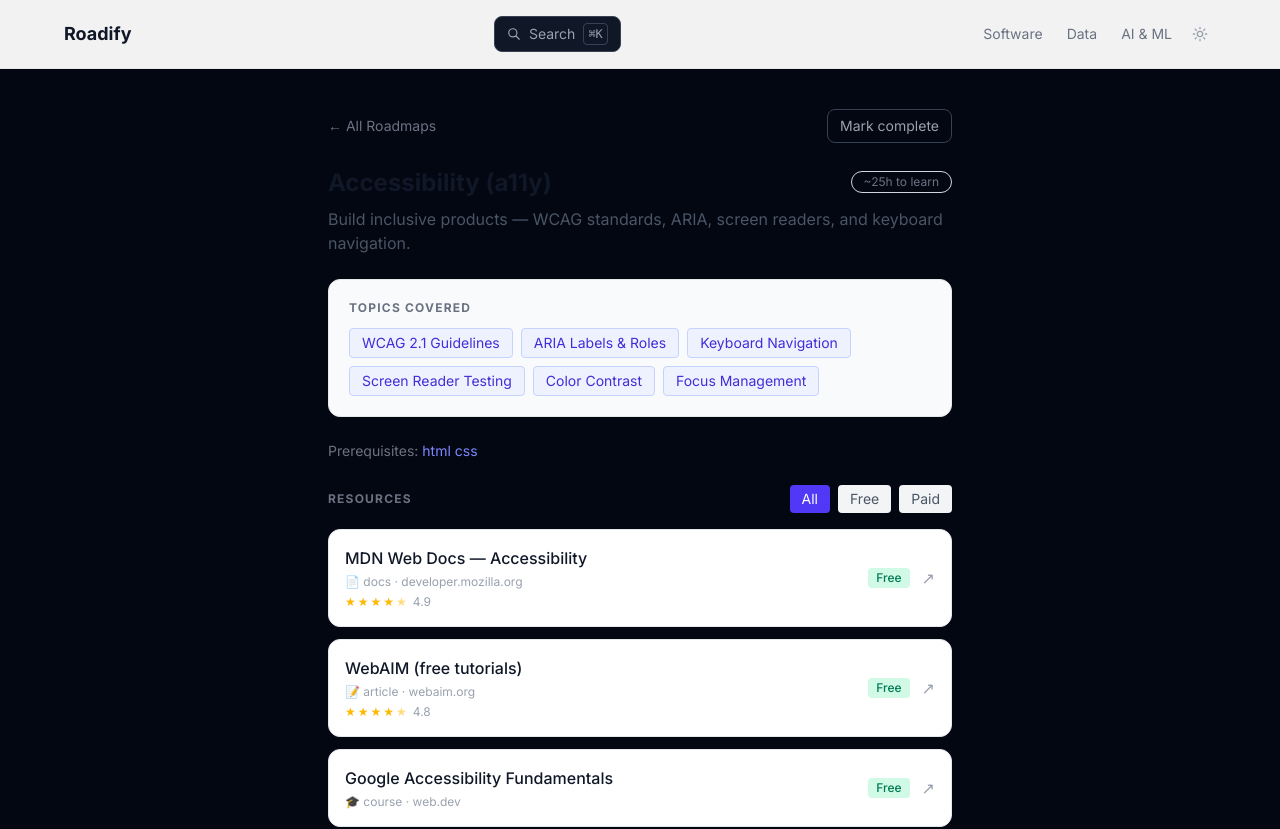
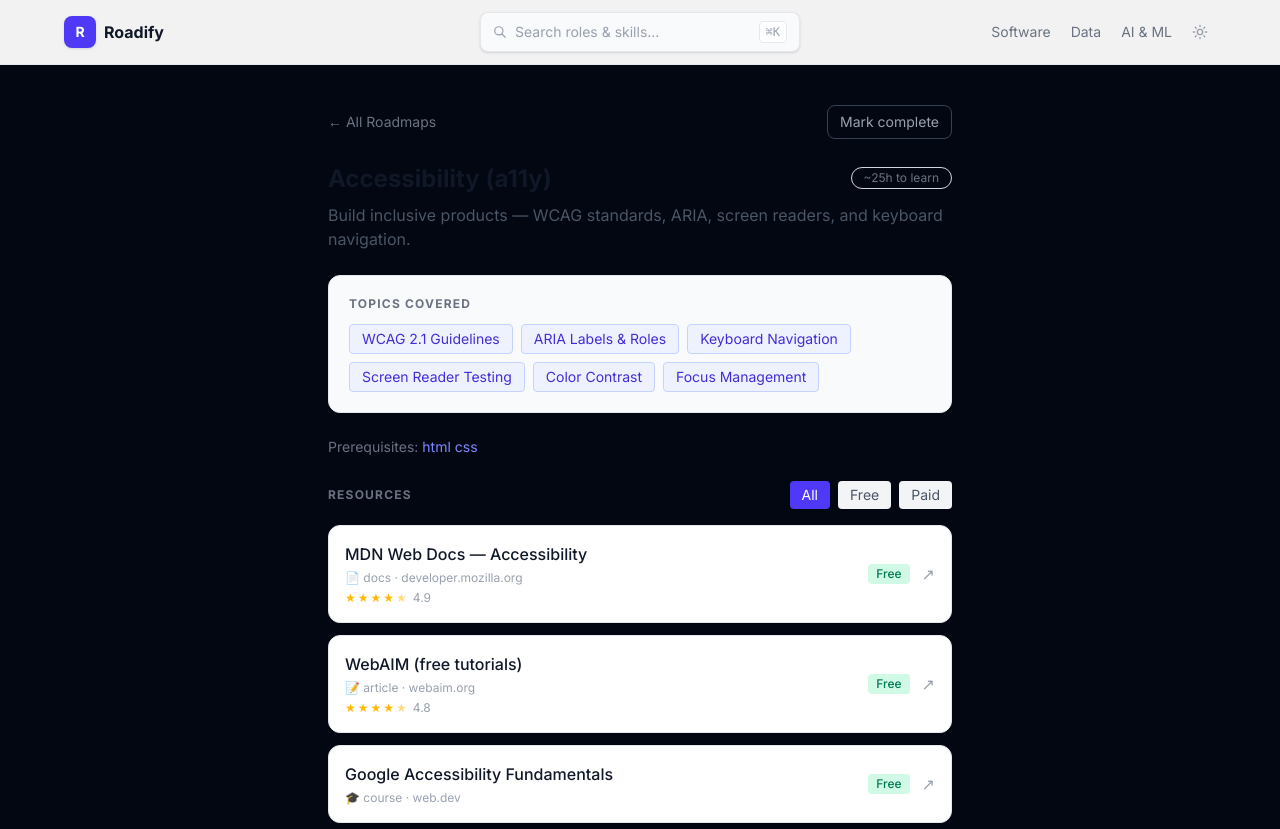
Before and after one commit to arsalanshaikhh/Roadify, a Next.js app: page /skill/accessibility in a window 1280 px wide. Shown: the top 829 px of the page. Built offline with nearby package versions, Linux system fonts and the light colour scheme.

Commit message:
fix: center search bar in navbar using 3-column grid, improve logo with indigo badge, fix light mode

```diff
--- a/src/components/Navbar.tsx
+++ b/src/components/Navbar.tsx
@@ -6,16 +6,29 @@ import MobileMenu from './MobileMenu';
 
 export default function Navbar() {
   return (
-    <nav className="sticky top-0 z-40 border-b border-gray-200 dark:border-gray-800 bg-white/95 dark:bg-gray-950/95 backdrop-blur-sm px-6 py-4">
-      <div className="mx-auto flex max-w-6xl items-center justify-between gap-4">
-        <Link href="/" className="text-lg font-bold text-gray-900 dark:text-white flex-shrink-0">
-          Roadify
-        </Link>
-        <div className="flex flex-1 items-center justify-center">
+    <nav className="sticky top-0 z-40 border-b border-gray-200 dark:border-gray-800 bg-white/95 dark:bg-gray-950/95 backdrop-blur-sm px-6 py-3">
+      <div className="mx-auto grid max-w-6xl grid-cols-3 items-center gap-4">
+
+        {/* Left — Logo */}
+        <div className="flex items-center">
+          <Link href="/" className="group flex items-center gap-2">
+            <div className="flex h-8 w-8 items-center justify-center rounded-lg bg-indigo-600 text-white text-sm font-bold shadow-sm group-hover:bg-indigo-500 transition-colors">
+              R
+            </div>
+            <span className="text-base font-bold text-gray-900 dark:text-white">
+              Roadify
+            </span>
+          </Link>
+        </div>
+
+        {/* Center — Search (truly centered) */}
+        <div className="flex items-center justify-center">
           <SearchTrigger />
         </div>
-        <div className="flex items-center gap-3">
-          <div className="hidden md:flex gap-6 text-sm text-gray-500 dark:text-gray-400">
+
+        {/* Right — Nav links + icons */}
+        <div className="flex items-center justify-end gap-3">
+          <div className="hidden md:flex gap-5 text-sm text-gray-500 dark:text-gray-400">
             <Link href="/#software" className="hover:text-gray-900 dark:hover:text-white transition-colors">Software</Link>
             <Link href="/#data" className="hover:text-gray-900 dark:hover:text-white transition-colors">Data</Link>
             <Link href="/#ai" className="hover:text-gray-900 dark:hover:text-white transition-colors">AI & ML</Link>
@@ -23,6 +36,7 @@ export default function Navbar() {
           <ThemeToggle />
           <MobileMenu />
         </div>
+
       </div>
       <SearchModal />
     </nav>
--- a/src/components/SearchTrigger.tsx
+++ b/src/components/SearchTrigger.tsx
@@ -20,13 +20,13 @@ export default function SearchTrigger() {
   return (
     <button
       onClick={open}
-      className="flex items-center gap-2 rounded-lg border border-gray-700 bg-gray-900 px-3 py-1.5 text-sm text-gray-400 hover:border-gray-500 hover:text-white transition-colors"
+      className="flex w-full max-w-xs items-center gap-2 rounded-lg border border-gray-200 dark:border-gray-700 bg-gray-50 dark:bg-gray-900 px-3 py-2 text-sm text-gray-400 dark:text-gray-400 hover:border-indigo-400 dark:hover:border-gray-500 hover:bg-white dark:hover:bg-gray-800 transition-all shadow-sm"
     >
-      <svg className="w-3.5 h-3.5" fill="none" viewBox="0 0 24 24" stroke="currentColor">
+      <svg className="w-3.5 h-3.5 flex-shrink-0" fill="none" viewBox="0 0 24 24" stroke="currentColor">
         <path strokeLinecap="round" strokeLinejoin="round" strokeWidth={2} d="M21 21l-6-6m2-5a7 7 0 11-14 0 7 7 0 0114 0z" />
       </svg>
-      <span className="hidden sm:inline">Search</span>
-      <kbd className="hidden sm:flex items-center rounded border border-gray-700 px-1 py-0.5 text-xs">
+      <span className="flex-1 text-left text-gray-400 dark:text-gray-500">Search roles & skills...</span>
+      <kbd className="hidden sm:flex items-center gap-0.5 rounded border border-gray-200 dark:border-gray-700 bg-white dark:bg-gray-800 px-1.5 py-0.5 text-xs text-gray-400 dark:text-gray-500 flex-shrink-0">
         ⌘K
       </kbd>
     </button>
```
